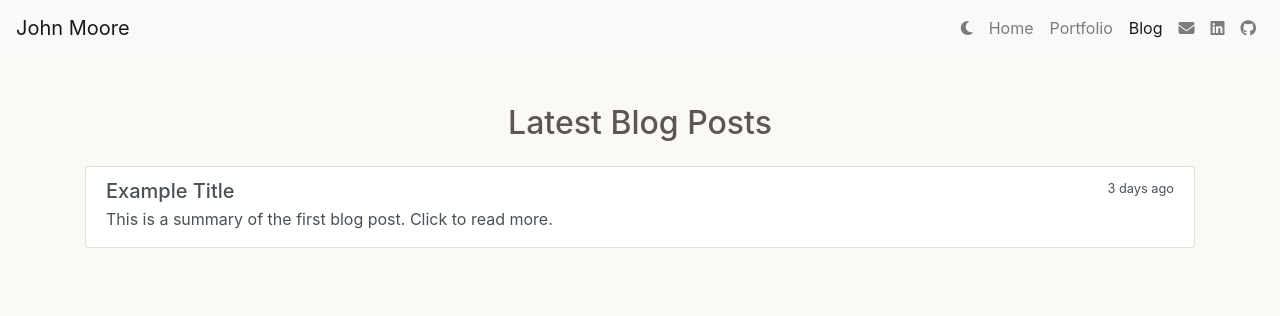
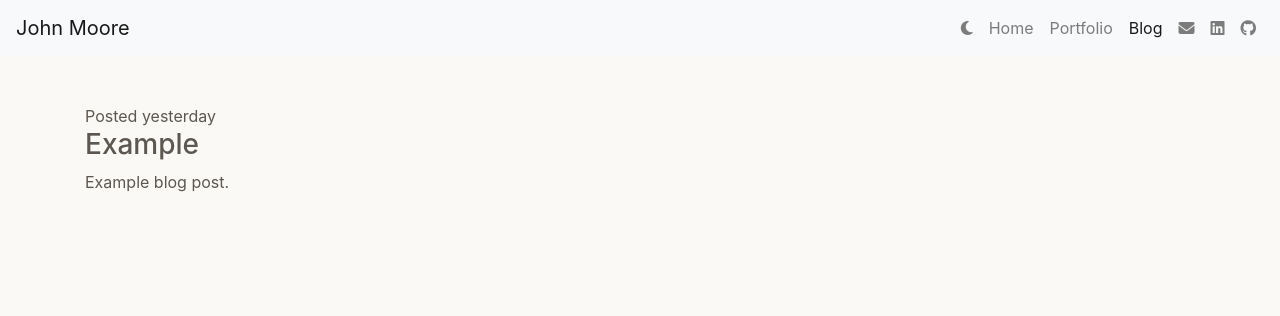
Before and after one commit to john-e-moore/personal-website, a Flask app: page /blog in a window 1280 px wide. Shown: the top 316 px of the page. Run offline with Flask 3, Linux system fonts and the light colour scheme; some libraries are stand-ins or nearby versions.

Commit message:
fixed blog formatting and added a portfolio item

```diff
--- a/TODO.txt
+++ b/TODO.txt
@@ -1,3 +1,3 @@
-* Fix blog post loading
+* Update portfolio
 * Interactive game on front page
-* Dynamic blog post timestamps
+* Make a blog post
--- a/app/routes.py
+++ b/app/routes.py
@@ -2,6 +2,9 @@ from flask import render_template, send_from_directory
 from werkzeug.utils import safe_join
 from app import app
 import os
+from datetime import datetime
+import markdown
+from .utils import compute_time_diff
 
 @app.route('/')
 def index():
@@ -13,11 +16,28 @@ def portfolio():
 
 @app.route('/blog')
 def blog():
-    return render_template('blog.html')
+    blog_posts = []
+    print(os.getcwd())
+    for filename in os.listdir('app/static/blog_posts'):
+        if filename.endswith('.md'):
+            post_id, post_name, timestamp = filename[:-3].split('_')
+            with open(f'app/static/blog_posts/{filename}', 'r') as f:
+                content = markdown.markdown(f.read())
+            time_ago = compute_time_diff(timestamp)
+            date = datetime.strptime(timestamp, '%Y%m%d').strftime('%Y-%m-%d')
+            blog_posts.append({
+                'id': post_id,
+                'name': post_name.replace('-', ' ').title(),
+                'content': content,
+                'time_ago': time_ago,
+                'date': date
+            })
+    return render_template('blog.html', posts=blog_posts)
 
 @app.route('/blog/<post_id>')
 def post(post_id):
-    post_path = safe_join(app.root_path, 'static', 'blog_posts', f'{post_id}.txt')
+    post_path = safe_join(app.root_path, 'static', 'blog_posts', f'{post_id}')
+    print(f"Post path: {post_path}")
     if os.path.exists(post_path):
         with open(post_path, 'r') as file:
             content = file.read()
--- /dev/null
+++ b/app/static/blog_posts/001_example_20240323.md
@@ -0,0 +1 @@
+Example blog post.
--- a/app/templates/blog.html
+++ b/app/templates/blog.html
@@ -1,19 +1,13 @@
 {% extends 'base.html' %}
-
-{% block title %}Blog{% endblock %}
 
 {% block content %}
 <section id="blog" class="container mt-5">
-    <h2 class="mb-4 text-center">Latest Blog Posts</h2>
-    <div class="list-group">
-        <a href="/blog/001" class="list-group-item list-group-item-action flex-column align-items-start">
-            <div class="d-flex w-100 justify-content-between">
-                <h5 class="mb-1">Example Title</h5>
-                <small>3 days ago</small>
-            </div>
-            <p class="mb-1">This is a summary of the first blog post. Click to read more.</p>
-        </a>
-        <!-- Additional blog posts would be listed similarly -->
+    {% for post in posts %}
+    <div class="post">
+        <div>Posted {{ post.time_ago }}</div>
+        <h3>{{ post.name }}</h3>
+        <div>{{ post.content | safe }}</div>
     </div>
+    {% endfor %}
 </section>
 {% endblock %}
--- /dev/null
+++ b/app/utils.py
@@ -0,0 +1,12 @@
+from datetime import datetime
+
+def compute_time_diff(timestamp):
+    post_date = datetime.strptime(timestamp, '%Y%m%d')
+    diff = datetime.now() - post_date
+    days = diff.days
+    if days < 1:
+        return 'today'
+    elif days == 1:
+        return 'yesterday'
+    else:
+        return f'{days} days ago'
```
Also changed, not shown: app/templates/index.html (+1 -11 lines), app/templates/portfolio.html (+4 -4 lines), requirements.txt (added, +8 -0 lines), app/static/images/output_chart.png (added), 1 other file.
